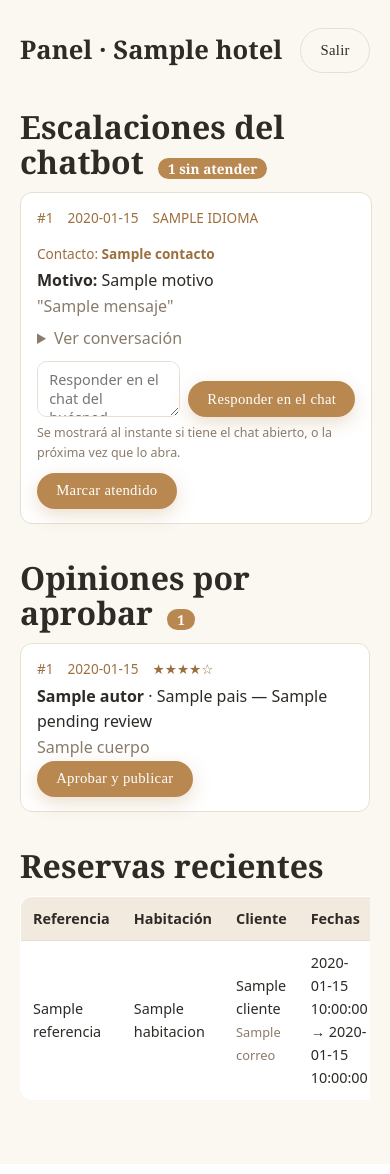
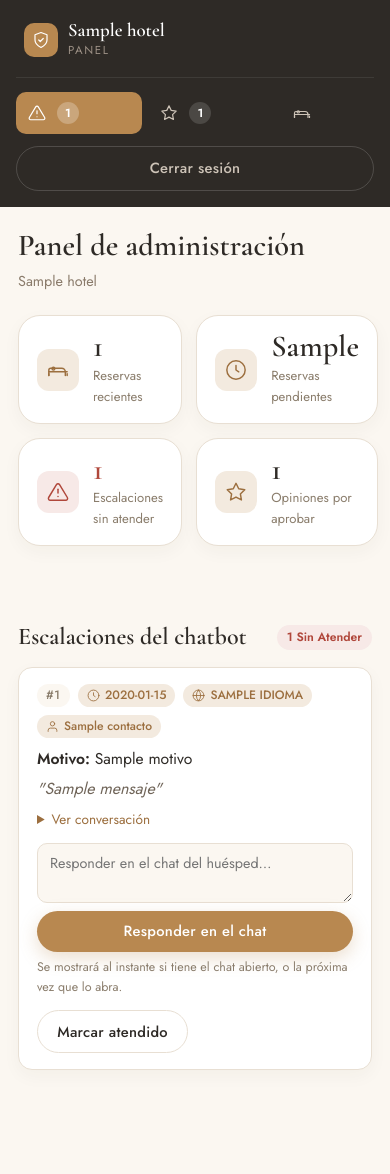
Before and after one commit to Jmyukopila/Pagina-web-casa-gracia-, a FastAPI app: template web/app/templates/admin.html in a window 390 px wide. Run offline with FastAPI, Linux system fonts and the light colour scheme; the template is opened without the code that fills it: most values are stand-ins (such as "Sample title", 1, 10 or a date in 2020).

Commit message:
feat(admin): login usuario+clave y rediseño del panel (menú lateral)
Login
- Nuevo acceso con usuario y contraseña (POST /admin/login). config.py añade
  admin_user (def. "admin") y admin_password (vacío = rechazado); deps.py añade
  is_valid_admin_login con compare_digest constante. La cookie de sesión sigue
  guardando el admin_token (secreto), nunca la clave.
- El acceso por ?token= se conserva como fallback de emergencia (sin lockout) y
  la API JSON /api/admin/* no cambia.

Rediseño
- Panel con menú lateral fijo (oscuro), tarjetas KPI (reservas, pendientes,
  escalaciones sin atender, opiniones) y secciones conmutables sin recargar.
- Nuevos estáticos admin.css (paleta cálida del sitio, tablas/tarjetas/badges
  pulidos, responsive) y admin.js (cambio de sección por sidebar + hash).
- Login rediseñado como tarjeta centrada con campos Usuario/Contraseña; se
  corrige el action="\admin" que tenía barra invertida.
- Se conservan todas las acciones: responder en chat, marcar atendido, aprobar
  opinión, sincronizar Lobby, cerrar sesión, y la lógica de canal/contacto.

Tests: nuevo tests/test_admin_login.py (132 en total, verdes).

Requiere en prod (Vercel): definir ADMIN_PASSWORD (y opcional ADMIN_USER).
ADMIN_TOKEN ya existe y sigue usándose como secreto de sesión / API.

Co-Authored-By: Claude Opus 4.8 <noreply@anthropic.com>

```diff
--- a/web/app/config.py
+++ b/web/app/config.py
@@ -83,7 +83,9 @@ class Settings(BaseSettings):
 
     # --- Reviews ---------------------------------------------------------
     reviews_require_approval: bool = True
-    admin_token: str = "change-me-admin-token"        # to approve reviews
+    admin_token: str = "change-me-admin-token"        # session secret / JSON API
+    admin_user: str = "admin"                         # dashboard login user
+    admin_password: str = ""                           # dashboard login pass (env)
 
     # --- Rate limiting ---------------------------------------------------
     rate_limit_per_minute: int = 60
--- /dev/null
+++ b/web/app/static/css/admin.css
@@ -0,0 +1,170 @@
+/* Admin dashboard — fixed sidebar layout, warm palette.
+   Relies on the design tokens (--caramel, --ink, …) defined in styles.css. */
+
+*{box-sizing:border-box}
+body{margin:0;background:var(--sand);color:var(--ink);
+  font-family:'Jost',system-ui,sans-serif}
+
+/* ----- Shell -------------------------------------------------------------- */
+.adm{display:flex;min-height:100vh}
+
+/* ----- Sidebar ------------------------------------------------------------ */
+.adm-side{position:fixed;inset:0 auto 0 0;width:248px;display:flex;
+  flex-direction:column;background:var(--ink);color:#d8cfc4;
+  padding:22px 16px;z-index:20}
+.adm-brand{display:flex;align-items:center;gap:10px;padding:4px 8px 18px;
+  border-bottom:1px solid rgba(255,255,255,.08);margin-bottom:14px}
+.adm-brand__mark{display:inline-flex;align-items:center;justify-content:center;
+  width:34px;height:34px;border-radius:10px;background:var(--caramel);color:#fff;
+  flex:0 0 auto}
+.adm-brand__name{font-family:'Cormorant Garamond',serif;font-size:1.18rem;
+  font-weight:600;color:#fff;line-height:1.1}
+.adm-brand__sub{font-size:.72rem;letter-spacing:.14em;text-transform:uppercase;
+  color:#9c9085}
+
+.adm-nav{display:flex;flex-direction:column;gap:4px}
+.adm-nav__item{display:flex;align-items:center;gap:11px;width:100%;
+  padding:10px 12px;border:0;background:transparent;color:#cdc3b7;
+  font:inherit;font-size:.95rem;text-align:left;border-radius:10px;
+  cursor:pointer;transition:background .15s,color .15s}
+.adm-nav__item:hover{background:rgba(255,255,255,.06);color:#fff}
+.adm-nav__item.is-active{background:var(--caramel);color:#fff;font-weight:500}
+.adm-nav__item svg{flex:0 0 auto}
+.adm-nav__label{flex:1}
+.adm-nav__count{min-width:22px;height:22px;padding:0 6px;border-radius:999px;
+  display:inline-flex;align-items:center;justify-content:center;
+  font-size:.74rem;font-weight:600;background:rgba(255,255,255,.14);color:#fff}
+.adm-nav__item.is-active .adm-nav__count{background:rgba(255,255,255,.25)}
+.adm-nav__count--alert{background:var(--err);color:#fff}
+
+.adm-side__foot{margin-top:auto;display:flex;flex-direction:column;gap:8px;
+  padding-top:16px;border-top:1px solid rgba(255,255,255,.08)}
+.adm-side__foot .btn{width:100%}
+.adm-ghost-d{background:transparent;color:#cdc3b7;border:1px solid rgba(255,255,255,.16);
+  box-shadow:none}
+.adm-ghost-d:hover{background:rgba(255,255,255,.08);color:#fff;transform:none}
+
+/* ----- Main --------------------------------------------------------------- */
+.adm-main{flex:1;margin-left:248px;padding:30px 34px 64px;min-width:0}
+.adm-topbar{display:flex;align-items:baseline;justify-content:space-between;
+  flex-wrap:wrap;gap:8px;margin-bottom:22px}
+.adm-topbar h1{margin:0;font-family:'Cormorant Garamond',serif;font-size:1.9rem;
+  font-weight:600}
+.adm-topbar .muted{font-size:.9rem}
+
+/* ----- KPI cards ---------------------------------------------------------- */
+.adm-kpis{display:grid;grid-template-columns:repeat(4,1fr);gap:14px;
+  margin-bottom:30px}
+.kpi{background:#fff;border:1px solid var(--line);border-radius:var(--radius-lg);
+  padding:16px 18px;display:flex;align-items:center;gap:14px;
+  box-shadow:0 6px 18px rgba(46,42,38,.04)}
+.kpi__ic{display:inline-flex;align-items:center;justify-content:center;
+  width:42px;height:42px;border-radius:12px;background:var(--cream);
+  color:var(--caramel-d);flex:0 0 auto}
+.kpi__num{font-family:'Cormorant Garamond',serif;font-size:1.9rem;
+  font-weight:600;line-height:1;color:var(--ink)}
+.kpi__label{font-size:.82rem;color:#8a7d6c;margin-top:2px}
+.kpi--alert .kpi__ic{background:#f7e9e7;color:var(--err)}
+.kpi--alert .kpi__num{color:var(--err)}
+
+/* ----- Sections (JS-toggled) --------------------------------------------- */
+.adm-panel{display:none;animation:admfade .2s ease}
+.adm-panel.is-active{display:block}
+@keyframes admfade{from{opacity:0;transform:translateY(4px)}to{opacity:1;transform:none}}
+.adm-panel__head{display:flex;align-items:center;justify-content:space-between;
+  flex-wrap:wrap;gap:10px;margin-bottom:16px}
+.adm-panel__head h2{margin:0;font-family:'Cormorant Garamond',serif;
+  font-size:1.5rem;font-weight:600}
+
+.adm-empty{background:#fff;border:1px dashed var(--line);border-radius:var(--radius-lg);
+  padding:40px;text-align:center;color:#8a7d6c}
+
+/* ----- Cards (escalations / reviews) ------------------------------------- */
+.adm-grid{display:grid;gap:12px}
+.card-row{background:#fff;border:1px solid var(--line);border-radius:14px;
+  padding:16px 18px;box-shadow:0 6px 18px rgba(46,42,38,.04)}
+.card-row--done{opacity:.6}
+.card-row__meta{display:flex;gap:8px;flex-wrap:wrap;align-items:center;
+  font-size:.82rem;color:var(--caramel-d);margin-bottom:8px}
+.chip{display:inline-flex;align-items:center;gap:5px;padding:2px 9px;
+  border-radius:999px;background:var(--cream);color:var(--caramel-d);
+  font-size:.76rem;font-weight:500}
+.chip--id{background:var(--sand);color:#8a7d6c;font-variant-numeric:tabular-nums}
+.card-row__title{font-size:.98rem}
+.card-row__quote{color:#6f6458;font-style:italic;margin:4px 0 0}
+.adm-details{margin-top:8px}
+.adm-details summary{cursor:pointer;color:var(--caramel-d);font-size:.85rem}
+.adm-details pre{white-space:pre-wrap;font-size:.82rem;background:var(--sand);
+  border:1px solid var(--line);border-radius:10px;padding:10px 12px;margin:.5rem 0 0}
+
+.reply-form{margin-top:12px;display:flex;gap:8px;align-items:flex-end}
+.reply-form textarea{flex:1;min-width:0;font-family:inherit;font-size:.9rem;
+  padding:.55rem .75rem;border:1px solid var(--line);border-radius:10px;
+  background:var(--sand);resize:vertical}
+.reply-form textarea:focus{outline:none;border-color:var(--caramel);
+  background:#fff}
+.card-row__foot{margin-top:12px;display:flex;align-items:center;gap:10px;
+  flex-wrap:wrap}
+.hint{font-size:.78rem;color:#8a7d6c;margin:.4rem 0 0}
+
+/* ----- Table -------------------------------------------------------------- */
+.adm-tablewrap{overflow-x:auto;background:#fff;border:1px solid var(--line);
+  border-radius:var(--radius-lg);box-shadow:0 6px 18px rgba(46,42,38,.04)}
+table.adm-table{width:100%;border-collapse:collapse}
+table.adm-table th,table.adm-table td{padding:12px 14px;text-align:left;
+  font-size:.9rem;border-bottom:1px solid var(--line)}
+table.adm-table thead th{position:sticky;top:0;background:var(--cream);
+  font-weight:600;color:var(--caramel-d);white-space:nowrap;z-index:1}
+table.adm-table tbody tr:nth-child(even){background:var(--sand)}
+table.adm-table tbody tr:hover{background:#fbf3e9}
+table.adm-table tr:last-child td{border-bottom:0}
+.cell-sub{display:block;font-size:.78rem;color:#8a7d6c}
+.stars{color:var(--caramel);letter-spacing:1px}
+
+/* ----- Badges ------------------------------------------------------------- */
+.badge{display:inline-block;padding:3px 10px;border-radius:999px;font-size:.76rem;
+  font-weight:600;text-transform:capitalize}
+.b-pend{background:var(--cream);color:var(--caramel-d)}
+.b-conf{background:#eaf3ee;color:var(--ok)}
+.b-exp{background:#f3efe9;color:#8a7d6c}
+.b-canc{background:#f7e9e7;color:var(--err)}
+.b-ext{background:#e9eef7;color:#3a567f}
+
+.inline{display:inline}
+
+/* ----- Login -------------------------------------------------------------- */
+.adm-login{min-height:100vh;display:flex;align-items:center;justify-content:center;
+  padding:24px;background:linear-gradient(160deg,var(--cream),var(--sand))}
+.adm-login__card{width:100%;max-width:380px;background:#fff;
+  border:1px solid var(--line);border-radius:var(--radius-lg);
+  padding:34px 30px;box-shadow:0 24px 60px rgba(46,42,38,.12)}
+.adm-login__brand{display:flex;align-items:center;gap:12px;margin-bottom:18px}
+.adm-login__brand .adm-brand__mark{width:40px;height:40px}
+.adm-login h1{margin:0;font-family:'Cormorant Garamond',serif;font-size:1.5rem;
+  font-weight:600}
+.adm-login p.muted{margin:.2rem 0 0;font-size:.88rem;color:#8a7d6c}
+.adm-field{margin-top:14px}
+.adm-field label{display:block;font-size:.82rem;color:#6f6458;margin-bottom:5px}
+.adm-field input{width:100%;box-sizing:border-box;font:inherit;font-size:.98rem;
+  padding:.7rem .85rem;border:1px solid var(--line);border-radius:10px;
+  background:var(--sand)}
+.adm-field input:focus{outline:none;border-color:var(--caramel);background:#fff}
+.adm-login .btn{margin-top:20px}
+.adm-error{margin-top:14px;background:#f7e9e7;color:var(--err);
+  border:1px solid #eccfcb;border-radius:10px;padding:.7rem .85rem;font-size:.88rem}
+
+/* ----- Responsive --------------------------------------------------------- */
+@media(max-width:880px){
+  .adm{flex-direction:column}
+  .adm-side{position:static;width:auto;flex-direction:column;padding:16px}
+  .adm-nav{flex-direction:row;flex-wrap:wrap;gap:6px}
+  .adm-nav__item{width:auto;flex:1 1 auto}
+  .adm-side__foot{flex-direction:row;border-top:0;padding-top:12px}
+  .adm-main{margin-left:0;padding:22px 18px 56px}
+  .adm-kpis{grid-template-columns:repeat(2,1fr)}
+}
+@media(max-width:560px){
+  .adm-kpis{grid-template-columns:1fr 1fr}
+  .adm-nav__label{display:none}
+  .reply-form{flex-direction:column;align-items:stretch}
+}
--- /dev/null
+++ b/web/app/static/js/admin.js
@@ -0,0 +1,25 @@
+// Admin dashboard: switch sections from the sidebar without reloading.
+(function () {
+  "use strict";
+  const items = [...document.querySelectorAll(".adm-nav__item[data-panel]")];
+  const panels = [...document.querySelectorAll(".adm-panel")];
+  if (!items.length || !panels.length) return;
+
+  function show(name) {
+    const target = panels.some((p) => p.id === "panel-" + name) ? name : null;
+    const pick = target || (panels[0].id || "").replace("panel-", "");
+    panels.forEach((p) => p.classList.toggle("is-active", p.id === "panel-" + pick));
+    items.forEach((b) => b.classList.toggle("is-active", b.dataset.panel === pick));
+  }
+
+  items.forEach((b) =>
+    b.addEventListener("click", () => {
+      const name = b.dataset.panel;
+      show(name);
+      if (history.replaceState) history.replaceState(null, "", "#" + name);
+      else location.hash = name;
+    }));
+
+  // Open the section from the URL hash, else the first one (escalations).
+  show((location.hash || "").replace("#", ""));
+})();
--- a/web/app/templates/admin.html
+++ b/web/app/templates/admin.html
@@ -1,96 +1,130 @@
 <!DOCTYPE html>
 <html lang="es">
+{% from "_icons.html" import icon %}
 <head>
   <meta charset="utf-8">
   <meta name="viewport" content="width=device-width, initial-scale=1">
   <meta name="robots" content="noindex, nofollow">
-  <title>Admin · {{ hotel.name }}</title>
+  <title>Panel · {{ hotel.name }}</title>
+  <link rel="preconnect" href="https://fonts.googleapis.com">
+  <link rel="preconnect" href="https://fonts.gstatic.com" crossorigin>
+  <link href="https://fonts.googleapis.com/css2?family=Cormorant+Garamond:wght@400;500;600&family=Jost:wght@300;400;500;600&display=swap" rel="stylesheet">
   <link rel="stylesheet" href="/static/css/styles.css?v={{ asset_v }}">
-  <style>
-    .adm-wrap{max-width:1100px;margin:0 auto;padding:28px 20px 64px}
-    .adm-head{display:flex;justify-content:space-between;align-items:center;flex-wrap:wrap;gap:12px;margin-bottom:8px}
-    .adm-grid{display:grid;gap:10px}
-    .adm-row{background:#fff;border:1px solid var(--line);border-radius:12px;padding:14px 16px}
-    .adm-row--done{opacity:.55}
-    .adm-meta{display:flex;gap:14px;flex-wrap:wrap;font-size:.85rem;color:var(--caramel-d);margin-bottom:4px}
-    table.adm{width:100%;border-collapse:collapse;background:#fff;border-radius:12px;overflow:hidden;border:1px solid var(--line)}
-    table.adm th,table.adm td{padding:10px 12px;text-align:left;border-bottom:1px solid var(--line);font-size:.9rem}
-    table.adm th{background:var(--cream);font-weight:600}
-    .badge{display:inline-block;padding:2px 9px;border-radius:999px;font-size:.78rem;font-weight:600}
-    .b-pend{background:var(--cream);color:var(--caramel-d)}
-    .b-conf{background:#eaf3ee;color:var(--ok)}
-    .b-exp{background:#f3efe9;color:#8a7d6c}
-    .b-canc{background:#f7e9e7;color:var(--err)}
-    .b-ext{background:#e9eef7;color:#3a567f}
-    .adm-section{margin-top:36px}
-    .adm-count{background:var(--caramel);color:#fff;border-radius:999px;padding:1px 10px;font-size:.85rem;margin-left:6px}
-    .inline{display:inline}
-  </style>
+  <link rel="stylesheet" href="/static/css/admin.css?v={{ asset_v }}">
 </head>
-<body style="background:var(--sand)">
-<div class="adm-wrap">
-  <div class="adm-head">
-    <h1 style="margin:0;font-size:1.6rem">Panel · {{ hotel.name }}</h1>
-    <div style="display:flex;gap:8px">
-      {% if lobby_enabled %}
-      <form class="inline" method="post" action="/admin/lobby/sync">
-        <button class="btn btn--sm" type="submit">Sincronizar con Lobby</button>
-      </form>
-      {% endif %}
-      <a class="btn btn--ghost btn--sm" href="/admin/salir">Salir</a>
+<body>
+<div class="adm">
+
+  {# ---------- Sidebar ---------- #}
+  <aside class="adm-side">
+    <div class="adm-brand">
+      <span class="adm-brand__mark">{{ icon('shield', 18) }}</span>
+      <div>
+        <div class="adm-brand__name">{{ hotel.name }}</div>
+        <div class="adm-brand__sub">Panel</div>
       </div>
     </div>
 
-  {# --- Escalaciones del chatbot --- #}
-  <div class="adm-section">
-    <h2>Escalaciones del chatbot
-      {% if pending_count %}<span class="adm-count">{{ pending_count }} sin atender</span>{% endif %}
-    </h2>
+    <nav class="adm-nav">
+      <button class="adm-nav__item is-active" type="button" data-panel="escalaciones">
+        {{ icon('alert', 18) }}<span class="adm-nav__label">Escalaciones</span>
+        {% if pending_count %}<span class="adm-nav__count adm-nav__count--alert">{{ pending_count }}</span>{% endif %}
+      </button>
+      <button class="adm-nav__item" type="button" data-panel="opiniones">
+        {{ icon('star', 18) }}<span class="adm-nav__label">Opiniones</span>
+        {% if pending_reviews %}<span class="adm-nav__count">{{ pending_reviews|length }}</span>{% endif %}
+      </button>
+      <button class="adm-nav__item" type="button" data-panel="reservas">
+        {{ icon('bed', 18) }}<span class="adm-nav__label">Reservas</span>
+      </button>
+    </nav>
+
+    <div class="adm-side__foot">
+      {% if lobby_enabled %}
+      <form class="inline" method="post" action="/admin/lobby/sync">
+        <button class="btn btn--sm adm-ghost-d" type="submit">Sincronizar con Lobby</button>
+      </form>
+      {% endif %}
+      <a class="btn btn--sm adm-ghost-d" href="/admin/salir">Cerrar sesión</a>
+    </div>
+  </aside>
+
+  {# ---------- Main ---------- #}
+  <main class="adm-main">
+    <div class="adm-topbar">
+      <h1>Panel de administración</h1>
+      <span class="muted">{{ hotel.name }}</span>
+    </div>
+
+    {# KPI cards #}
+    <div class="adm-kpis">
+      <div class="kpi">
+        <span class="kpi__ic">{{ icon('bed', 22) }}</span>
+        <div><div class="kpi__num">{{ bookings|length }}</div>
+          <div class="kpi__label">Reservas recientes</div></div>
+      </div>
+      <div class="kpi">
+        <span class="kpi__ic">{{ icon('clock', 22) }}</span>
+        <div><div class="kpi__num">{{ pending_bookings }}</div>
+          <div class="kpi__label">Reservas pendientes</div></div>
+      </div>
+      <div class="kpi {{ 'kpi--alert' if pending_count else '' }}">
+        <span class="kpi__ic">{{ icon('alert', 22) }}</span>
+        <div><div class="kpi__num">{{ pending_count }}</div>
+          <div class="kpi__label">Escalaciones sin atender</div></div>
+      </div>
+      <div class="kpi">
+        <span class="kpi__ic">{{ icon('star', 22) }}</span>
+        <div><div class="kpi__num">{{ pending_reviews|length }}</div>
+          <div class="kpi__label">Opiniones por aprobar</div></div>
+      </div>
+    </div>
+
+    {# ----- Escalaciones ----- #}
+    <section class="adm-panel is-active" id="panel-escalaciones">
+      <div class="adm-panel__head">
+        <h2>Escalaciones del chatbot</h2>
+        {% if pending_count %}<span class="badge b-canc">{{ pending_count }} sin atender</span>{% endif %}
+      </div>
       {% if not escalations %}
-      <p class="muted">No hay escalaciones registradas.</p>
+        <div class="adm-empty">No hay escalaciones registradas.</div>
       {% else %}
       <div class="adm-grid">
         {% for e in escalations %}
-      <div class="adm-row {{ 'adm-row--done' if e.atendido else '' }}">
-        <div class="adm-meta">
-          <span>#{{ e.id }}</span>
-          <span>{{ e.creado_en.strftime('%Y-%m-%d %H:%M') if e.creado_en else '' }}</span>
-          <span>{{ e.idioma|upper }}</span>
-          {% if e.canal %}<span>Canal: <strong>{{ 'WhatsApp' if e.canal == 'whatsapp' else 'Correo' }}</strong></span>{% endif %}
-          {% if e.contacto %}<span>Contacto: <strong>{{ e.contacto }}</strong></span>{% endif %}
+        <div class="card-row {{ 'card-row--done' if e.atendido else '' }}">
+          <div class="card-row__meta">
+            <span class="chip chip--id">#{{ e.id }}</span>
+            <span class="chip">{{ icon('clock', 13) }}{{ e.creado_en.strftime('%Y-%m-%d %H:%M') if e.creado_en else '' }}</span>
+            <span class="chip">{{ icon('globe', 13) }}{{ e.idioma|upper }}</span>
+            {% if e.canal %}<span class="chip">{{ 'WhatsApp' if e.canal == 'whatsapp' else 'Correo' }}</span>{% endif %}
+            {% if e.contacto %}<span class="chip">{{ icon('user', 13) }}{{ e.contacto }}</span>{% endif %}
           </div>
-        <div><strong>Motivo:</strong> {{ e.motivo }}</div>
-        {% if e.mensaje %}<div class="muted">"{{ e.mensaje }}"</div>{% endif %}
+          <div class="card-row__title"><strong>Motivo:</strong> {{ e.motivo }}</div>
+          {% if e.mensaje %}<p class="card-row__quote">"{{ e.mensaje }}"</p>{% endif %}
           {% if e.contexto %}
-        <details style="margin-top:6px">
-          <summary class="muted" style="cursor:pointer">Ver conversación</summary>
-          <pre style="white-space:pre-wrap;font-size:.82rem;margin:.5rem 0 0">{{ e.contexto }}</pre>
+          <details class="adm-details">
+            <summary>Ver conversación</summary>
+            <pre>{{ e.contexto }}</pre>
           </details>
           {% endif %}
           {% if e.thread_id %}
-        <form method="post" action="/admin/escalaciones/{{ e.id }}/responder"
-              style="margin-top:10px;display:flex;gap:8px;align-items:flex-end">
-          <textarea name="texto" rows="2" required
-                    placeholder="Responder en el chat del huésped…"
-                    style="flex:1;min-width:0;font-family:inherit;font-size:.9rem;
-                           padding:.5rem .7rem;border:1px solid var(--line);border-radius:10px"></textarea>
+          <form class="reply-form" method="post" action="/admin/escalaciones/{{ e.id }}/responder">
+            <textarea name="texto" rows="2" required placeholder="Responder en el chat del huésped…"></textarea>
             <button class="btn btn--sm" type="submit">Responder en el chat</button>
           </form>
-        <p class="muted" style="font-size:.78rem;margin:.35rem 0 0">
-          Se mostrará al instante si tiene el chat abierto, o la próxima vez que lo abra.
-        </p>
+          <p class="hint">Se mostrará al instante si tiene el chat abierto, o la próxima vez que lo abra.</p>
           {% else %}
-        <p class="muted" style="font-size:.78rem;margin:10px 0 0">
+          <p class="hint">
             Sin chat en vivo para responder
             {% if e.contacto %}— contacta por {{ 'WhatsApp' if e.canal == 'whatsapp' else ('correo' if e.canal == 'correo' else 'el contacto') }} <strong>{{ e.contacto }}</strong>{% endif %}.
           </p>
           {% endif %}
-        <div style="margin-top:10px">
+          <div class="card-row__foot">
             {% if e.atendido %}
               <span class="badge b-conf">Atendido</span>
             {% else %}
               <form class="inline" method="post" action="/admin/escalaciones/{{ e.id }}/atender">
-              <button class="btn btn--sm" type="submit">Marcar atendido</button>
+                <button class="btn btn--sm btn--ghost" type="submit">Marcar atendido</button>
               </form>
             {% endif %}
           </div>
@@ -98,44 +132,49 @@
         {% endfor %}
       </div>
       {% endif %}
+    </section>
+
+    {# ----- Opiniones ----- #}
+    <section class="adm-panel" id="panel-opiniones">
+      <div class="adm-panel__head">
+        <h2>Opiniones por aprobar</h2>
+        {% if pending_reviews %}<span class="badge b-pend">{{ pending_reviews|length }}</span>{% endif %}
       </div>
-
-  {# --- Opiniones pendientes --- #}
-  <div class="adm-section">
-    <h2>Opiniones por aprobar
-      {% if pending_reviews %}<span class="adm-count">{{ pending_reviews|length }}</span>{% endif %}
-    </h2>
       {% if not pending_reviews %}
-      <p class="muted">No hay opiniones pendientes.</p>
+        <div class="adm-empty">No hay opiniones pendientes.</div>
       {% else %}
       <div class="adm-grid">
         {% for r in pending_reviews %}
-      <div class="adm-row">
-        <div class="adm-meta">
-          <span>#{{ r.id }}</span>
-          <span>{{ r.creado_en.strftime('%Y-%m-%d') if r.creado_en else '' }}</span>
-          <span>{{ '★' * r.rating }}{{ '☆' * (5 - r.rating) }}</span>
+        <div class="card-row">
+          <div class="card-row__meta">
+            <span class="chip chip--id">#{{ r.id }}</span>
+            <span class="chip">{{ icon('clock', 13) }}{{ r.creado_en.strftime('%Y-%m-%d') if r.creado_en else '' }}</span>
+            <span class="stars">{{ '★' * r.rating }}{{ '☆' * (5 - r.rating) }}</span>
           </div>
-        <div><strong>{{ r.autor }}</strong>{% if r.pais %} · {{ r.pais }}{% endif %}
+          <div class="card-row__title"><strong>{{ r.autor }}</strong>{% if r.pais %} · {{ r.pais }}{% endif %}
             {% if r.titulo %} — {{ r.titulo }}{% endif %}</div>
-        <div class="muted">{{ r.cuerpo }}</div>
-        <form class="inline" method="post" action="/admin/opiniones/{{ r.id }}/aprobar" style="margin-top:10px">
+          <p class="card-row__quote">{{ r.cuerpo }}</p>
+          <div class="card-row__foot">
+            <form class="inline" method="post" action="/admin/opiniones/{{ r.id }}/aprobar">
               <button class="btn btn--sm" type="submit">Aprobar y publicar</button>
             </form>
+          </div>
         </div>
         {% endfor %}
       </div>
       {% endif %}
+    </section>
+
+    {# ----- Reservas ----- #}
+    <section class="adm-panel" id="panel-reservas">
+      <div class="adm-panel__head">
+        <h2>Reservas recientes</h2>
       </div>
-
-  {# --- Reservas recientes --- #}
-  <div class="adm-section">
-    <h2>Reservas recientes</h2>
       {% if not bookings %}
-      <p class="muted">Aún no hay reservas.</p>
+        <div class="adm-empty">Aún no hay reservas.</div>
       {% else %}
-    <div style="overflow-x:auto">
-    <table class="adm">
+      <div class="adm-tablewrap">
+        <table class="adm-table">
           <thead>
             <tr><th>Referencia</th><th>Habitación</th><th>Cliente</th><th>Fechas</th>
                 <th>Valor</th><th>Origen</th><th>Estado</th></tr>
@@ -145,11 +184,11 @@
             <tr>
               <td>{{ b.referencia }}</td>
               <td>{{ b.habitacion.nom_hab if b.habitacion else b.id_hab }}</td>
-          <td>{{ b.cliente.nombre if b.cliente else '' }}<br>
-              <span class="muted" style="font-size:.8rem">{{ b.cliente.correo if b.cliente else '' }}</span></td>
+              <td>{{ b.cliente.nombre if b.cliente else '' }}
+                  <span class="cell-sub">{{ b.cliente.correo if b.cliente else '' }}</span></td>
               <td>{{ b.fecha_in }} → {{ b.fecha_fi }}</td>
               <td>{{ b.valor | cop }}</td>
-          <td><span class="muted" style="font-size:.82rem">{{ b.origen }}</span></td>
+              <td><span class="cell-sub">{{ b.origen }}</span></td>
               <td>
                 {% set st = b.estado %}
                 <span class="badge {{ {'pendiente':'b-pend','confirmada':'b-conf','expirada':'b-exp','cancelada':'b-canc','externa':'b-ext'}.get(st,'b-pend') }}">{{ st }}</span>
@@ -160,7 +199,10 @@
         </table>
       </div>
       {% endif %}
+    </section>
+
+  </main>
 </div>
-</div>
+<script src="/static/js/admin.js?v={{ asset_v }}"></script>
 </body>
 </html>
```
Also changed, not shown: web/app/deps.py (+13 -0 lines), web/app/routers/admin.py (+25 -5 lines), web/app/templates/admin_login.html (+31 -14 lines), web/tests/test_admin_login.py (added, +66 -0 lines). Lines whose indentation alone changed are shown as unchanged.
